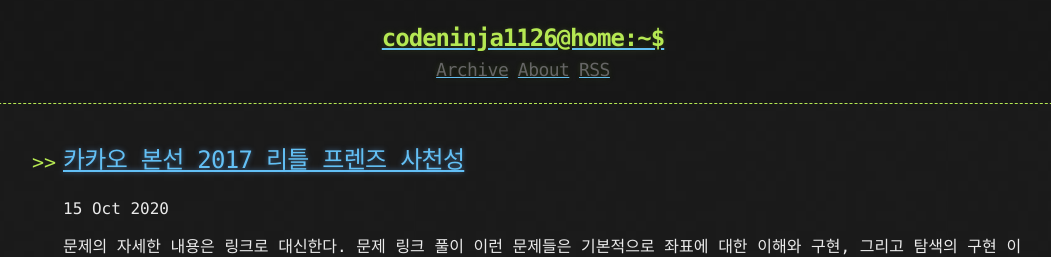
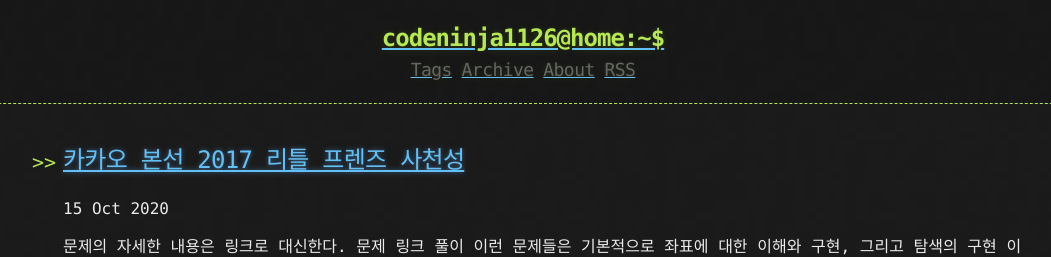
Before and after one commit to CodeNinja1126/CodeNinja1126.github.io, a Jekyll site: the page built from index.html, in a window 1280 px wide. Shown: the top 257 px of the page, without its empty margins (117-1168 px from the left). Built offline with Jekyll 4.4.1, drawn with Linux system fonts in a browser that asks for light colours; the list of posts is cut into pages by our own code.

Commit message:
Update links.html

```diff
--- a/_includes/links.html
+++ b/_includes/links.html
@@ -1,3 +1,4 @@
+<a href="{{ "/" | prepend: site.baseurl | replace: '//', '/' }}"><h2 class="header-link">Tags</h2></a>
 <a href="{{ "/archive" | prepend: site.baseurl | replace: '//', '/' }}"><h2 class="header-link">Archive</h2></a>
 <a href="{{ "/about" | prepend: site.baseurl | replace: '//', '/' }}"><h2 class="header-link">About</h2></a>
 <a href="{{ "/atom.xml" | prepend: site.baseurl | replace: '//', '/' }}"><h2 class="header-link">RSS</h2></a>
```
